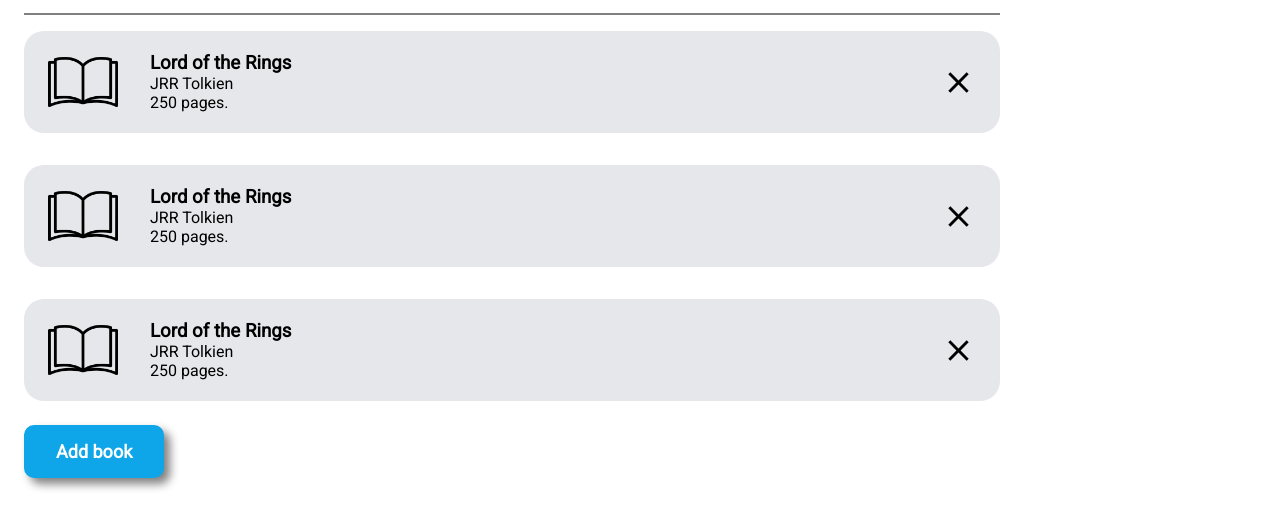
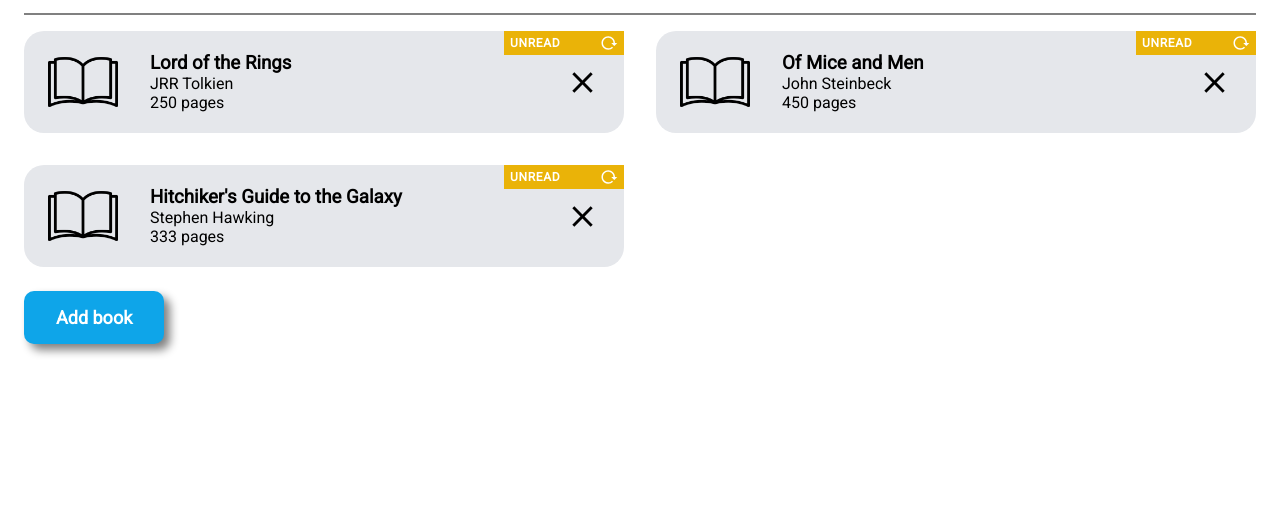
Before and after one commit to palmwi2010/odin-library, a plain HTML site: page index.html in a window 1280 px wide. Shown: the part 75-604 px from the top of the page. Drawn offline with Linux system fonts and the light colour scheme.

Commit message:
Made book items more fluid

```diff
--- a/scripts.js
+++ b/scripts.js
@@ -1,4 +1,4 @@
-const myLibrary = [];
+let myLibrary = [];
 
 function Book(title, author, pages) {
     this.title = title;
@@ -7,6 +7,11 @@ function Book(title, author, pages) {
     this.get_description = () => {
         console.log(`Book titled ${this.title} has ${this.pages} pages.`)
     }
+    this.read = false;
+}
+
+Book.prototype.toggleRead = function() {
+    this.read = !this.read;
 }
 
 function addBookToLibrary(book) {
@@ -15,8 +20,8 @@ function addBookToLibrary(book) {
 
 // Add initial books to list
 let myBook = new Book('Lord of the Rings', 'JRR Tolkien', 250);
-let myBook2 = new Book('Lord of the Rings', 'JRR Tolkien', 250);
-let myBook3 = new Book('Lord of the Rings', 'JRR Tolkien', 250);
+let myBook2 = new Book('Of Mice and Men', 'John Steinbeck', 450);
+let myBook3 = new Book("Hitchiker's Guide to the Galaxy", 'Stephen Hawking', 333);
 
 addBookToLibrary(myBook);
 addBookToLibrary(myBook2);
@@ -49,7 +54,7 @@ function addUserBookToLibrary(event) {
     document.querySelector('.dialog-box').close();
 }
 
-function createCard(book) {
+function createCard(book, i) {
 
     // Create card
     let newCard = document.createElement('div');
@@ -73,7 +78,7 @@ function createCard(book) {
     // Create pages line
     let pagesLine = document.createElement('p');
     pagesLine.classList.add('pages');
-    pagesLine.innerText = `${book.pages} pages.`
+    pagesLine.innerText = `${book.pages} pages`
 
     // Create body div
     let cardBody = document.createElement('div');
@@ -83,6 +88,42 @@ function createCard(book) {
     let deleteIcon = document.createElement('img');
     deleteIcon.classList.add('delete');
     deleteIcon.setAttribute('src', 'close.svg');
+    deleteIcon.setAttribute('data-attribute', i);
+
+    deleteIcon.addEventListener('click', e => {
+        let index = e.target.dataset.attribute;
+        myLibrary.splice(index, 1);
+        refreshBooks();
+    })
+
+    // Add read corner sticker
+    let readSticker = document.createElement('div');
+    readSticker.classList.add('sticker');
+    let stickerText = document.createElement('p');
+    stickerText.classList.add('sticker-text');
+
+    if (book.read) {
+        readSticker.classList.add('read');
+        stickerText.innerText = 'Read';
+    } else {
+        readSticker.classList.add('unread');
+        stickerText.innerText = 'Unread';
+    }
+
+    let changeRead = document.createElement('img');
+    changeRead.classList.add('change-read');
+    changeRead.setAttribute('src', 'reload.svg')
+    changeRead.setAttribute('data-attribute', i);
+
+    changeRead.addEventListener('click', e => {
+        let index = e.target.dataset.attribute;
+        myLibrary[index].toggleRead();
+        refreshBooks();
+    })
+
+    readSticker.appendChild(stickerText);
+    readSticker.appendChild(changeRead);
+
 
     // Add to card body
     cardBody.appendChild(titleLine);
@@ -93,8 +134,13 @@ function createCard(book) {
     newCard.appendChild(img);
     newCard.appendChild(cardBody);
     newCard.appendChild(deleteIcon);
+    newCard.appendChild(readSticker);
 
     return newCard;
+}
+
+function deleteCard(e) {
+    document.qu
 }
 
 function refreshBooks() {
@@ -102,18 +148,23 @@ function refreshBooks() {
     container.innerHTML='';
 
     for (let i = 0; i < myLibrary.length; i++) {
-        container.appendChild(createCard(myLibrary[i]));
+        let card = createCard(myLibrary[i], i);
+        container.appendChild(card);
     }
 }
 
+refreshBooks();
+
+// Button to add new book
 const button = document.querySelector('#submit-btn');
+button.addEventListener('click', addUserBookToLibrary);
 
+// Button to create popup
 const popupBtn = document.querySelector('#popup-btn')
 popupBtn.addEventListener('click', e=> {
     const popup = document.querySelector('.dialog-box');
     popup.showModal();
 })
 
-button.addEventListener('click', addUserBookToLibrary);
-
-refreshBooks();
+// Button to toggle read status
+let changeReadBtns = document.querySelectorAll('.change-read');
--- a/styles.css
+++ b/styles.css
@@ -9,7 +9,7 @@ body {
     padding: 12px 24px;
     flex-direction: column;
     gap:16px;
-    width: min(80%, 1200px);
+    width: min(100%, 1600px);
 }
 
 .add-line {
@@ -51,7 +51,7 @@ body {
 
 .card-area {
     display: grid;
-    grid-template-columns: repeat(auto-fit, minmax(500px, 1fr));
+    grid-template-columns: repeat(auto-fit, minmax(400px, 1fr));
     gap:32px;
     margin-top: 16px;
     padding-top: 16px;
@@ -66,6 +66,7 @@ body {
     padding: 16px 24px;
     justify-content: left;
     border-radius: 20px;
+    position: relative;
 }
 
 .book-img {
@@ -102,3 +103,38 @@ body {
     background-color: #475569;
     opacity: 0.5;
 }
+
+.sticker {
+    position: absolute;
+    top:0;
+    right:0;
+    font-size: 12px;
+    padding: 3px 6px;
+    color: white;
+    text-transform: uppercase;
+    letter-spacing: 0.1ch;
+    font-weight: 700;
+    width: 120px;
+    justify-content: space-between;
+    text-align: center;
+    display: flex;
+    align-items: center;
+}
+
+.change-read {
+    width: 18px;
+    height: 18px;
+    filter: invert(100);
+}
+
+.change-read:hover {
+    cursor: pointer;
+}
+
+.read {
+    background-color: #65a30d;
+}
+
+.unread {
+    background-color: #eab308;
+}
```
Also changed, not shown: reload.svg (added).
